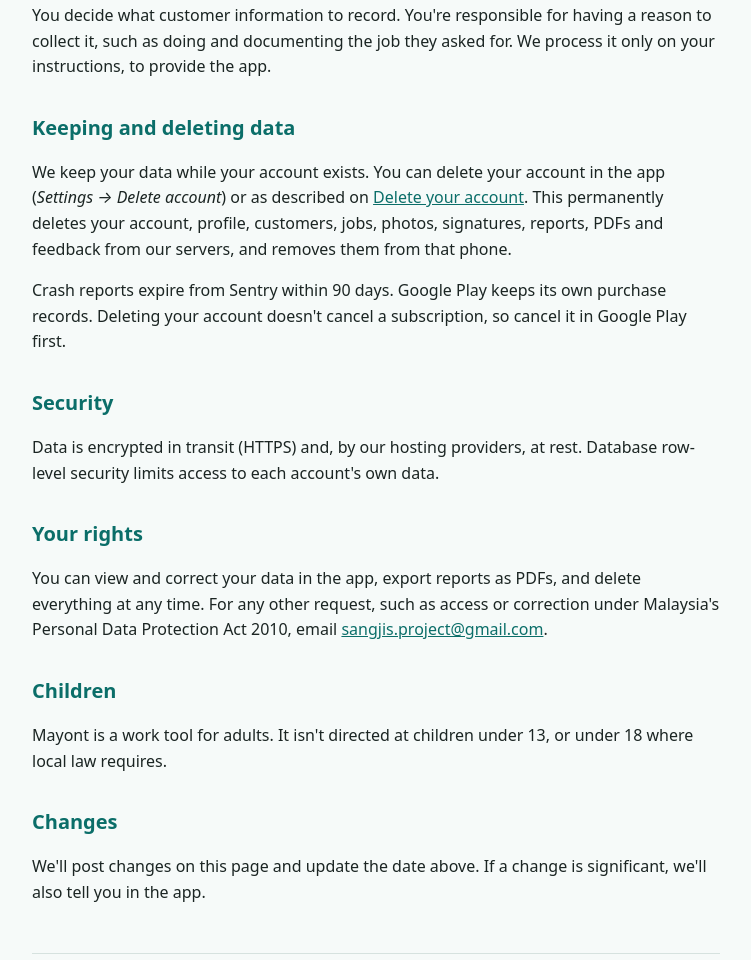
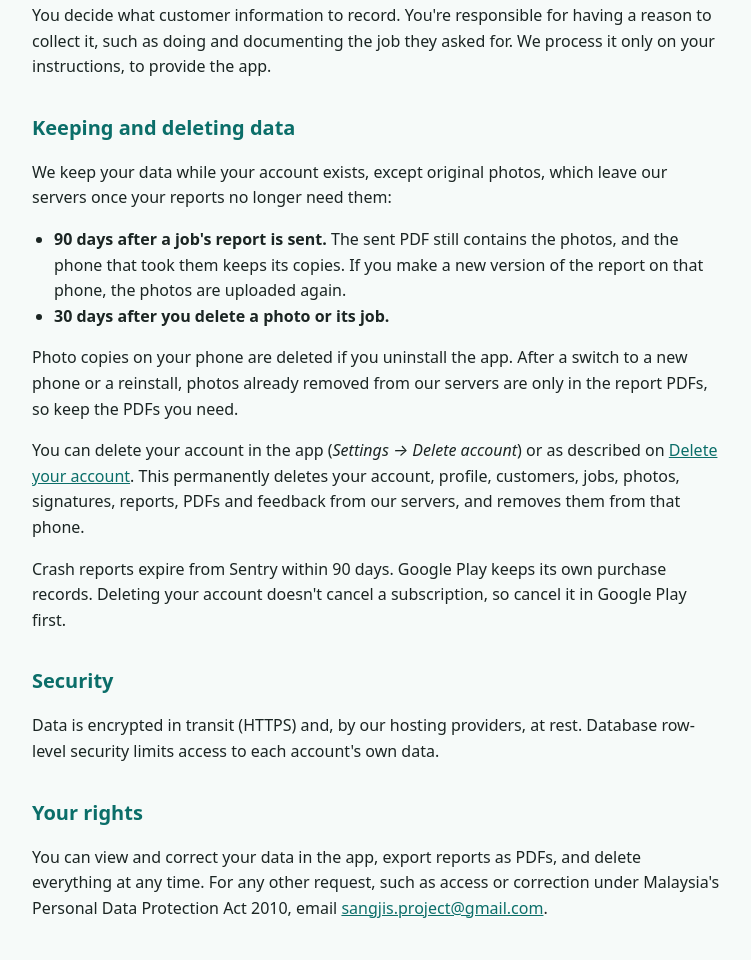
Before and after one commit to sangjisproject/mayont, a plain HTML site: page privacy.html in a window 1280 px wide. Shown: the part 1628-2588 px from the top of the page, without its empty margins (264-1015 px from the left). Drawn offline with Linux system fonts and the light colour scheme.

Commit message:
Privacy policy: when original photos leave the servers

```diff
--- a/privacy.html
+++ b/privacy.html
@@ -61,7 +61,18 @@
     your instructions, to provide the app.</p>
 
   <h2>Keeping and deleting data</h2>
-  <p>We keep your data while your account exists. You can delete your account in the app
+  <p>We keep your data while your account exists, except original photos, which leave our
+    servers once your reports no longer need them:</p>
+  <ul>
+    <li><strong>90 days after a job's report is sent.</strong> The sent PDF still contains the
+      photos, and the phone that took them keeps its copies. If you make a new version of the
+      report on that phone, the photos are uploaded again.</li>
+    <li><strong>30 days after you delete a photo or its job.</strong></li>
+  </ul>
+  <p>Photo copies on your phone are deleted if you uninstall the app. After a switch to a new
+    phone or a reinstall, photos already removed from our servers are only in the report PDFs,
+    so keep the PDFs you need.</p>
+  <p>You can delete your account in the app
     (<em>Settings → Delete account</em>) or as described on
     <a href="delete-account.html">Delete your account</a>. This permanently deletes your
     account, profile, customers, jobs, photos, signatures, reports, PDFs and feedback from our servers,
```
